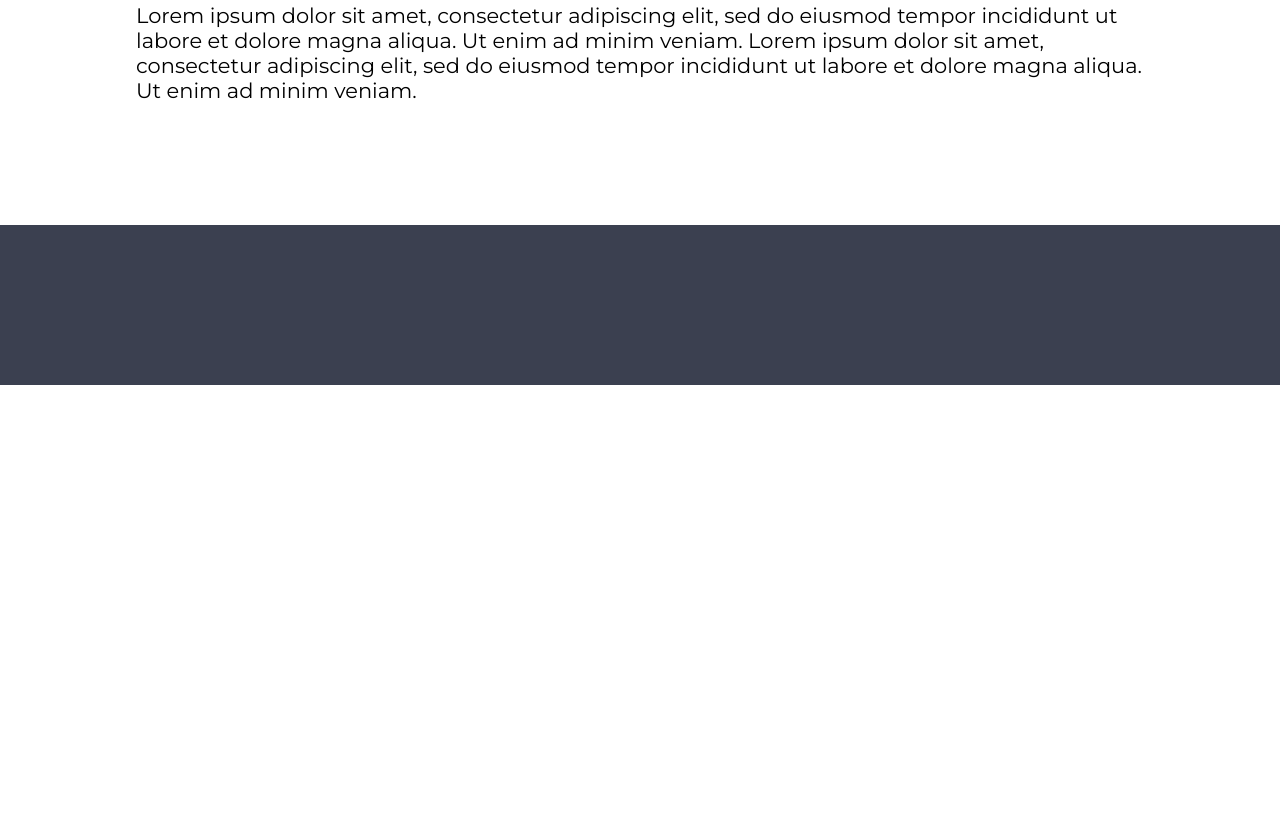
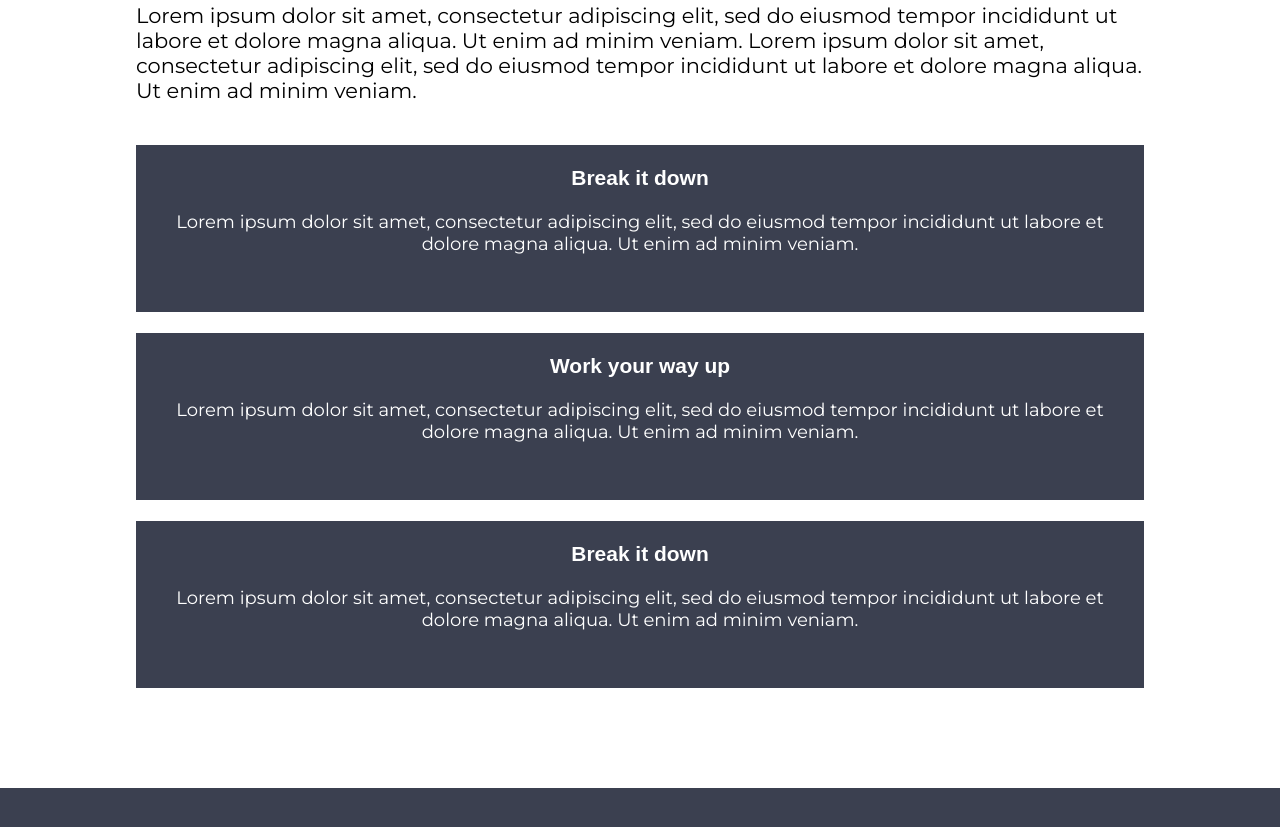
Before and after one commit to detomdev/KPFinalChallenge, a plain HTML site: page index.html in a window 1280 px wide. Shown: the part 2208-3035 px from the top of the page. Before the commit the page ends 2593 px from the top, so only its background shows below. Drawn offline with Linux system fonts and the light colour scheme.

Commit message:
sidebar added

```diff
--- a/index.html
+++ b/index.html
@@ -78,6 +78,32 @@
 					dolore magna aliqua. Ut enim ad minim veniam. Lorem ipsum dolor sit amet, consectetur adipiscing elit,
 					sed do eiusmod tempor incididunt ut labore et dolore magna aliqua. Ut enim ad minim veniam.
 				</p>
+
+				<aside class="sidebar">
+					<div class="sidebar-box">
+						<h2 class="sidebar-title">Break it down</h2>
+						<p>
+							Lorem ipsum dolor sit amet, consectetur adipiscing elit, sed do eiusmod tempor incididunt ut labore et
+							dolore magna aliqua. Ut enim ad minim veniam.
+						</p>
+					</div>
+
+					<div class="sidebar-box">
+						<h2 class="sidebar-title">Work your way up</h2>
+						<p>
+							Lorem ipsum dolor sit amet, consectetur adipiscing elit, sed do eiusmod tempor incididunt ut labore et
+							dolore magna aliqua. Ut enim ad minim veniam.
+						</p>
+					</div>
+
+					<div class="sidebar-box">
+						<h2 class="sidebar-title">Break it down</h2>
+						<p>
+							Lorem ipsum dolor sit amet, consectetur adipiscing elit, sed do eiusmod tempor incididunt ut labore et
+							dolore magna aliqua. Ut enim ad minim veniam.
+						</p>
+					</div>
+				</aside>
 			</div>
 		</section>
 	</body>
--- a/style.css
+++ b/style.css
@@ -182,6 +182,26 @@ header {
 .section-two img {
 	margin-bottom: 1.5em;
 }
+
+.sidebar-box {
+	padding: 1em;
+	text-align: center;
+	color: #fff;
+	background-color: var(--clr-med);
+	margin-bottom: 1em;
+}
+
+.sidebar-title {
+	font-family: var(--ff-sans-Bold);
+	font-size: var(--fs-30px);
+	margin-bottom: 1em;
+}
+
+.sidebar p {
+	font-family: var(--ff-sans-Regular);
+	font-size: var(--fs-18px);
+}
+
 footer {
 	background-color: var(--clr-med);
 	padding: 5rem;
```
